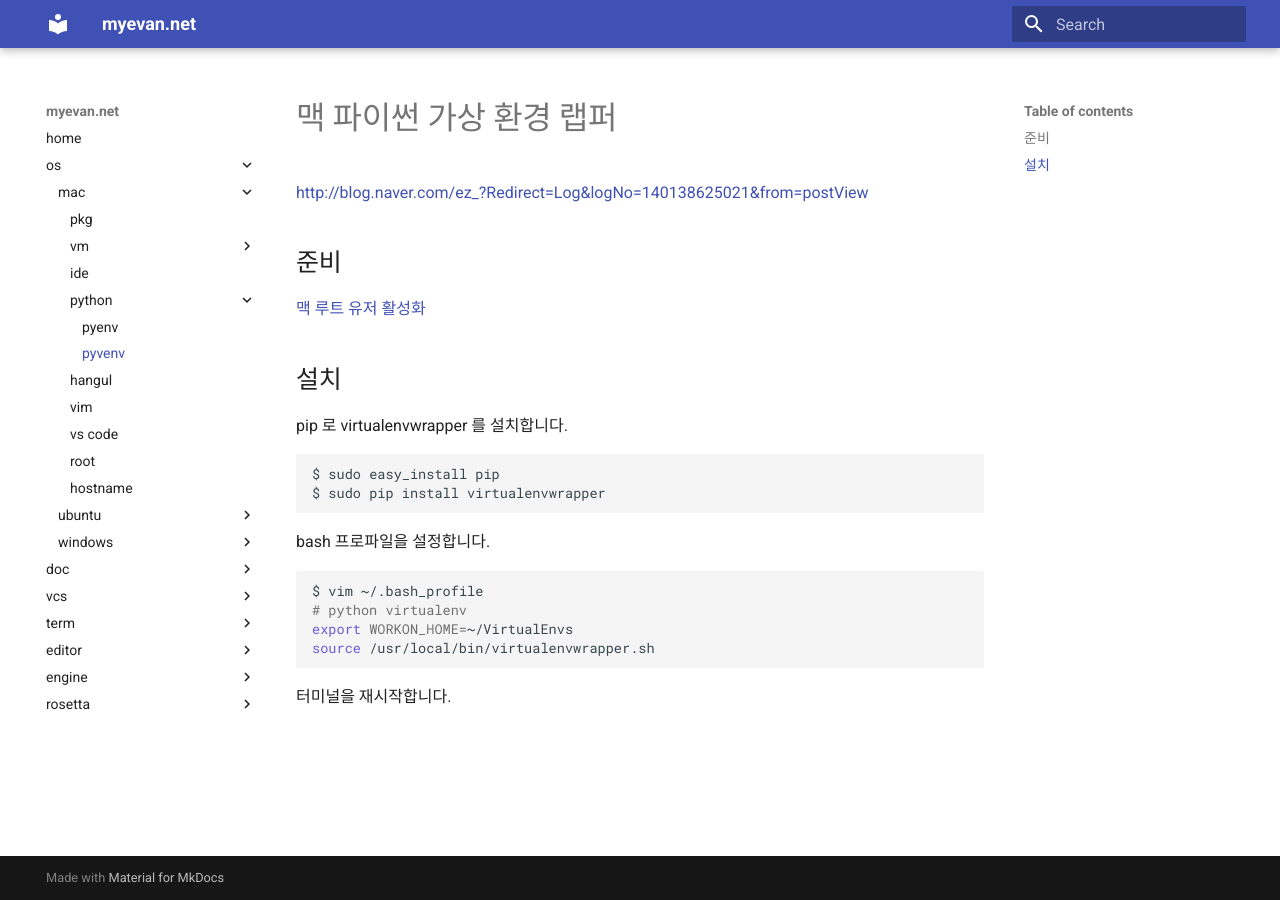
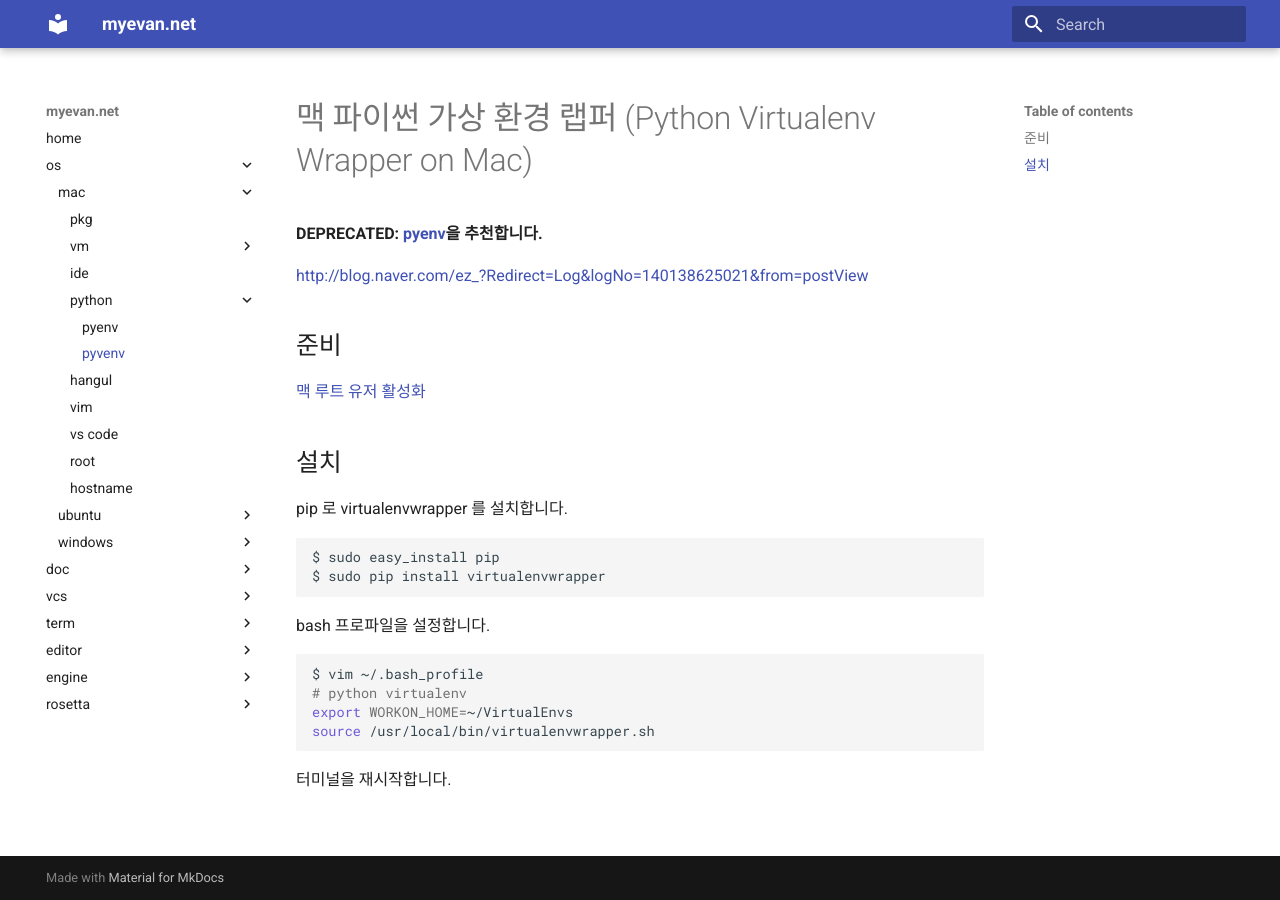
Before and after one commit to myevan/myevan-home, an MkDocs documentation site: the page built from docs/mac_python_virtualenvwrapper.md, in a window 1280 px wide. Built offline with MkDocs 1.6.1 and Material for MkDocs 9.7.7, drawn with Linux system fonts in a browser that asks for light colours.

Commit message:
DEPRECATED: 맥 파이썬 가상 환경 랩퍼

```diff
--- a/docs/mac_python_virtualenvwrapper.md
+++ b/docs/mac_python_virtualenvwrapper.md
@@ -1,4 +1,6 @@
-# 맥 파이썬 가상 환경 랩퍼
+# 맥 파이썬 가상 환경 랩퍼 (Python Virtualenv Wrapper on Mac)
+
+**DEPRECATED: [pyenv](/mac_python_pyenv)을 추천합니다.**
 
 <http://blog.naver.com/ez_?Redirect=Log&logNo=140138625021&from=postView>
 
```
